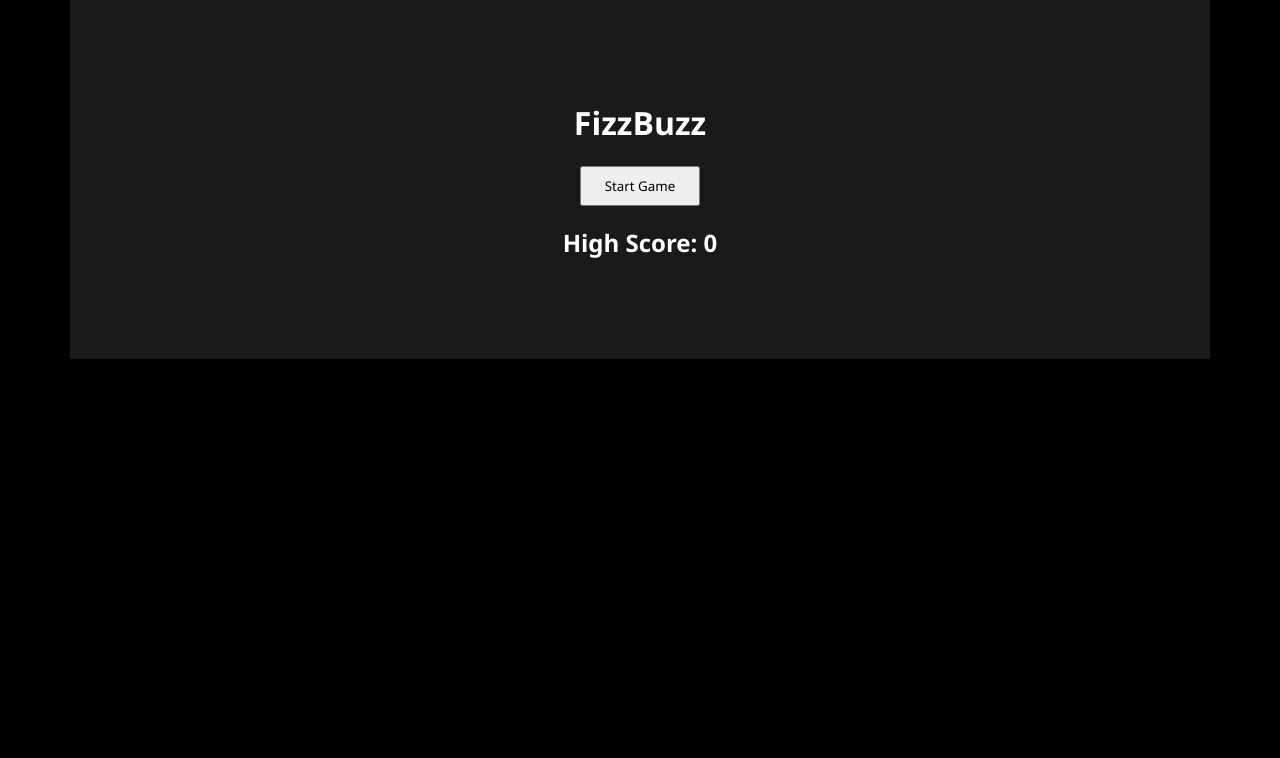
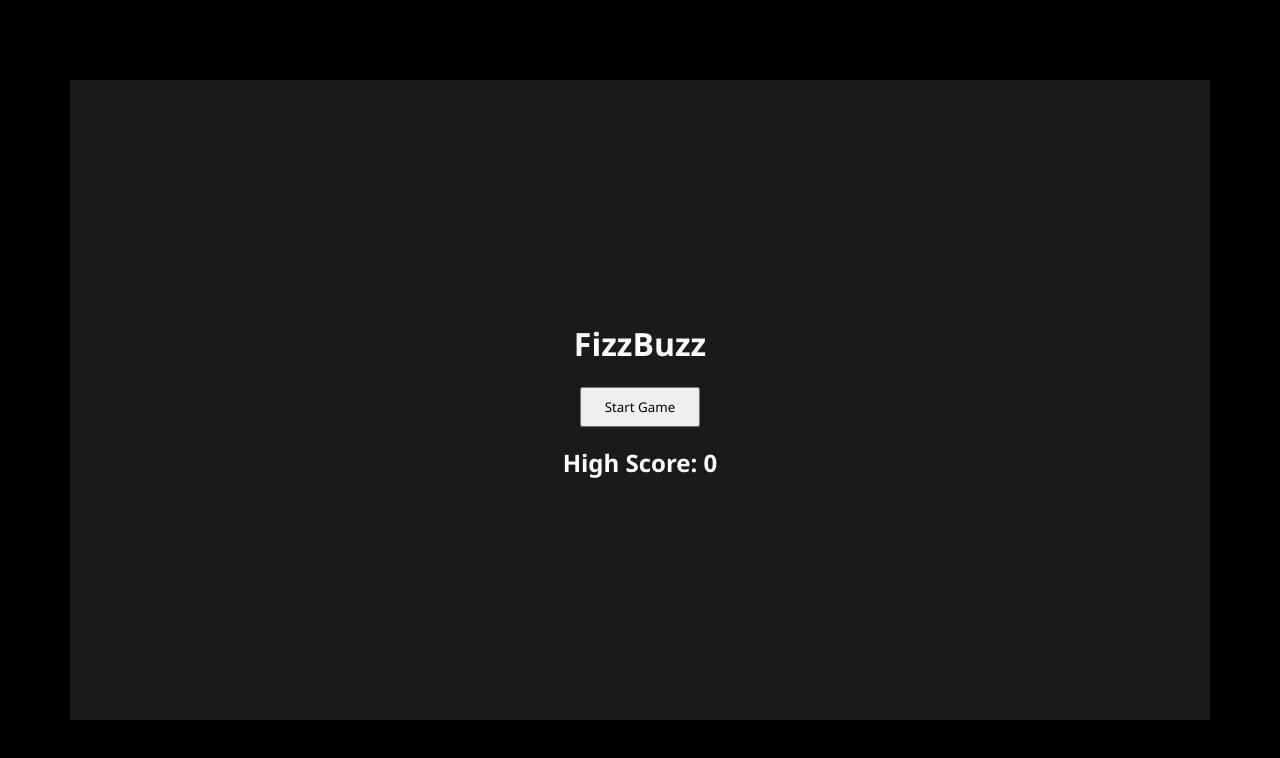
Before and after one commit to KinksterFox/kinksterfox.github.io, a plain HTML site: page minigames/fizzbuzz/index.html in a window 1280 px wide. Drawn offline with Linux system fonts and the light colour scheme.

Commit message:
Centered

```diff
--- a/minigames/fizzbuzz/main-css.css
+++ b/minigames/fizzbuzz/main-css.css
@@ -5,15 +5,23 @@
 }
 
 body {
+    display: flex;
+    justify-content: center;
+    align-items: center;
     background-color: black;
     margin: auto;
     width: 100%;
+    height: 100vh;
 }
 
 main {
+    display: flex;
+    justify-content: center;
+    align-items: center;
     margin: auto;
     padding: 80px 120px;
     width: 900px;
+    height: 480px;
     background-color: hsla(0, 0%, 100%, 0.1);
     color: white;
 }
@@ -41,6 +49,7 @@ main {
     background-color: hsla(0, 0%, 100%, 0.1);
     padding: 5px;
     text-align: center;
+    width: 720px;
 }
 
 .choice {
--- a/minigames/tictactoe/main-css.css
+++ b/minigames/tictactoe/main-css.css
@@ -5,16 +5,23 @@
 }
 
 body {
+    display: flex;
+    justify-content: center;
+    align-items: center;
     background-color: black;
     margin: auto;
     width: 100%;
+    height: 100vh;
 }
 
 main {
     display: flex;
+    justify-content: center;
+    align-items: center;
     margin: auto;
     padding: 80px 120px;
     width: 900px;
+    height: 480px;
     background-color: hsla(0, 0%, 100%, 0.1);
 }
 
@@ -38,6 +45,8 @@ main {
 }
 
 #hud {
+    width: 200px;
+    height: 100px;
     margin-left: 60px;
     color: white;
 }
```
